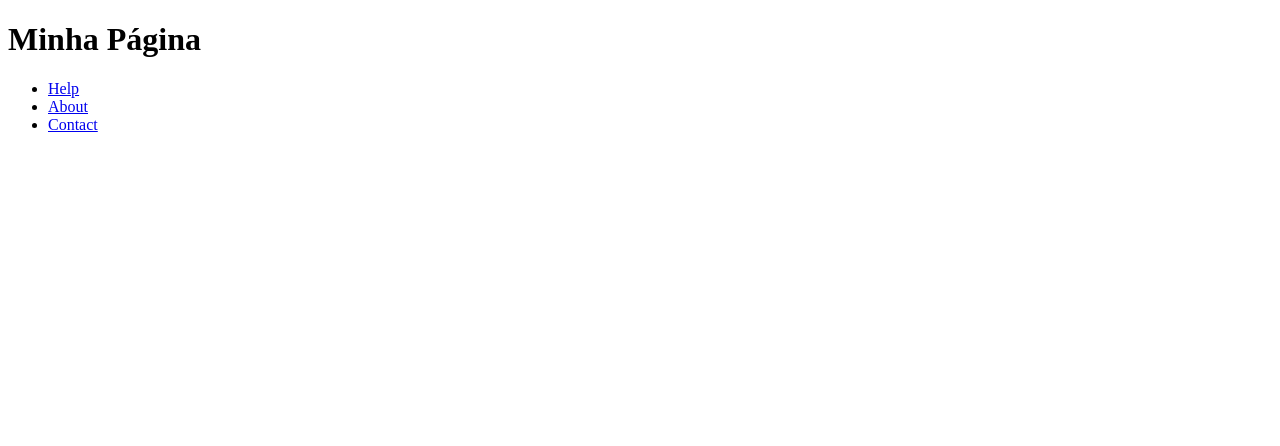
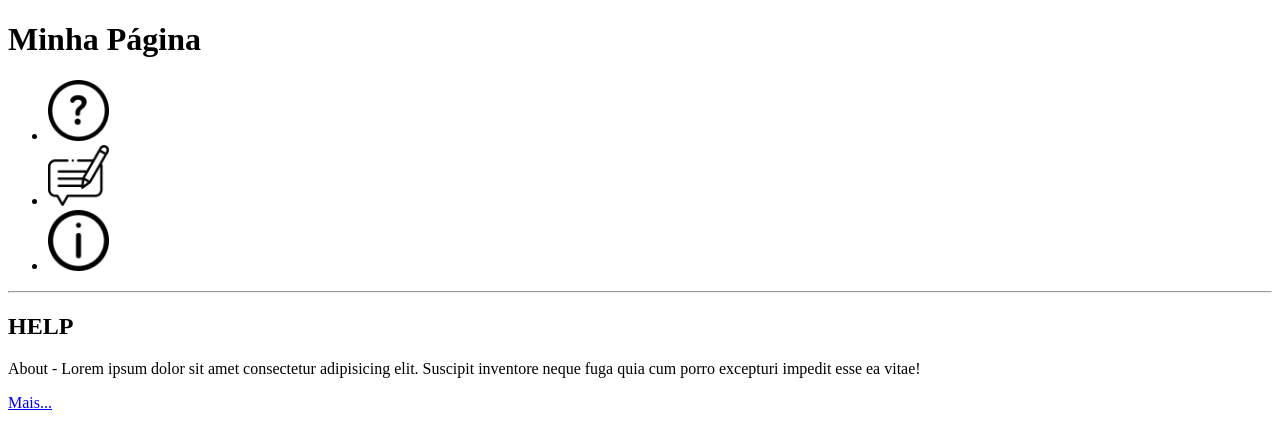
Before and after one commit to Wmoreira-m/DDD-HTML-1, a plain HTML site: page index.html in a window 1280 px wide. Drawn offline with Linux system fonts and the light colour scheme.

Commit message:
SIte com icones e links

```diff
--- a/index.html
+++ b/index.html
@@ -12,13 +12,40 @@
             <h1>Minha Página</h1>
             <nav>
                 <ul>
-                    <li><a href="./Paginas/help.html">Help</a></li>
-                    <li><a href="./Paginas/about.html">About</a></li>
-                    <li><a href="./Paginas/contact.html">Contact</a></li>
+                    <li><a href="./Paginas/help.html">
+                       <img
+                            src="./img/ajuda.png"
+                            alt="lnterrogção"
+                            width="5%">
+                            </a></li>
+                    <li>
+                        <a href="./Paginas/contact.html">
+                        <img
+                            src="./img/contact.png"
+                            alt="lapís escrevendo em uma caixa de texto"
+                            width="5%">  </a></li>
+                    <li>
+                        <a href="./Paginas/about.html">
+                        <img
+                            src="./img/info.png"
+                            alt="letra i com circulo em volta"
+                            width="5%">
+                    </a>
+                    </li>
                 </ul>
             </nav>
         </header>
+        <hr />
 
+    </div>
+    <div>
+        <h2>HELP</h2>
+                 <p>
+            About - Lorem ipsum dolor sit amet consectetur adipisicing elit.
+            Suscipit inventore neque fuga quia cum porro excepturi impedit esse
+            ea vitae!
+          </p>
+          <a href="./paginas/about.html">Mais...</a>
     </div>
 
 </body>
```
Also changed, not shown: Paginas/about.html (+30 -1 lines), Paginas/contact.html (+29 -1 lines), Paginas/help.html (+20 -10 lines), img/ajuda.png (added), img/contact.png (added), img/home.png (added), img/imagem.png (deleted), img/info.png (added).
